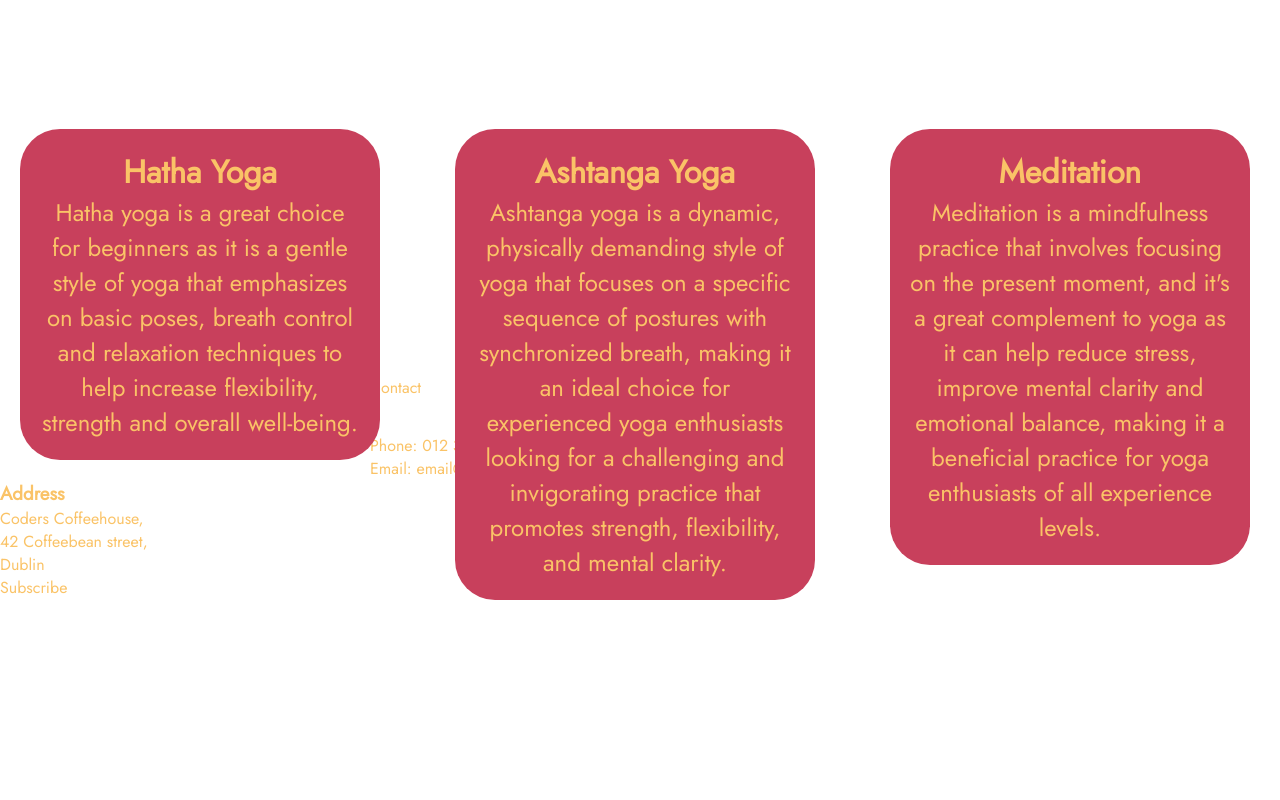
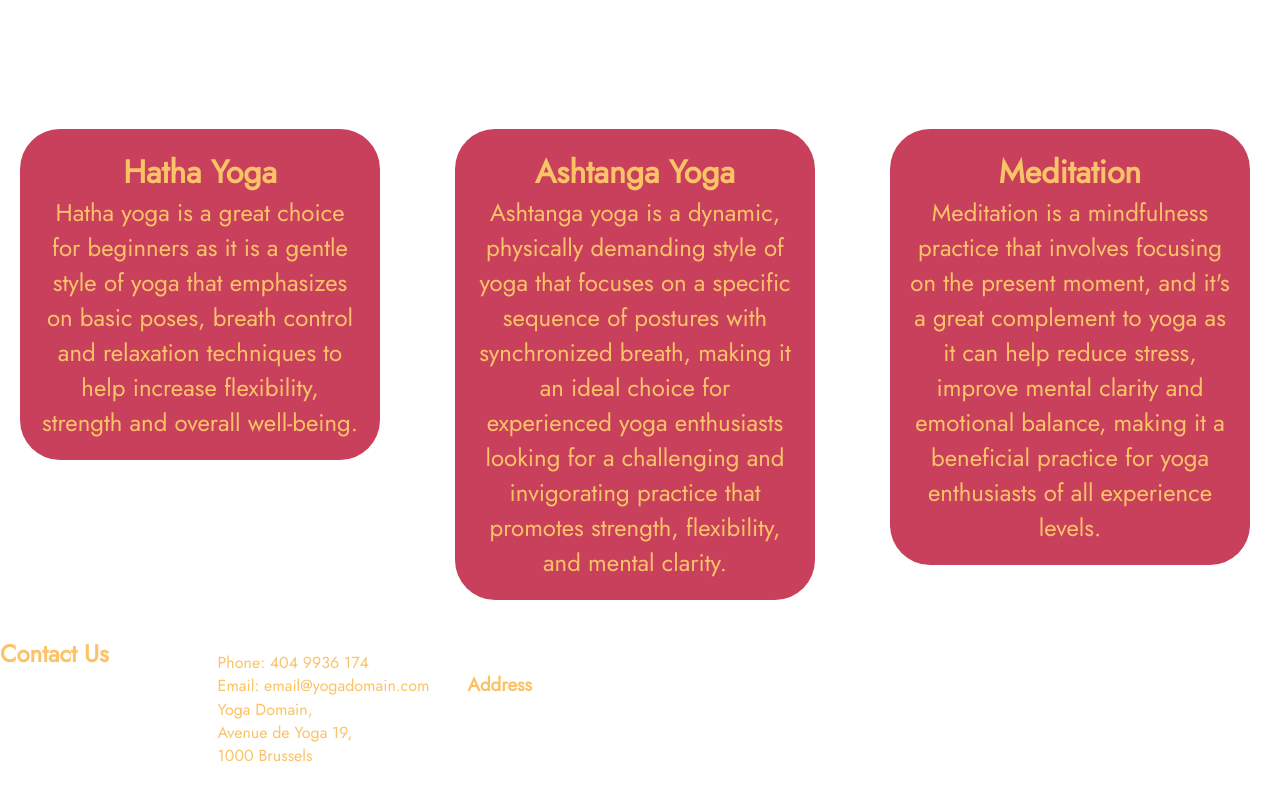
Before and after one commit to Eugene-Gwebu/New-yoga-site, a plain HTML site: page index.html in a window 1280 px wide. Shown: the part 1760-2560 px from the top of the page. Before the commit the page ends 2375 px from the top, so only its background shows below. Drawn offline with Linux system fonts and the light colour scheme.

Commit message:
Add logo, and nav elements changes

```diff
--- a/assets/css/style.css
+++ b/assets/css/style.css
@@ -20,6 +20,12 @@ header {
     z-index: 2;
 }
 
+nav {
+    width: 50%;
+    display: inline-block;
+    text-align: right;
+}
+
 h1 {
     font-family: Jost, Helvetica, sans-serif;
     text-transform: uppercase;
@@ -32,8 +38,9 @@ h2 {
 }
 
 #logo {
-    float: left;
-    margin-left: 1em;
+    width: 49%;
+    display: inline-block;
+    text-align: center;
     font-size: 200%;
     color: #fac367;
 }
@@ -51,10 +58,10 @@ h2 {
 
 
 #menu li {
-    float: right;
     list-style-type: none;
     margin-right: 1em;
     text-transform: uppercase;
+    display: inline-block;
 }
 
 #menu a {
@@ -221,3 +228,21 @@ aside>p {
 .classes-box>p {
     font-size: x-large;
 }
+
+/* Contact Section */
+
+#contact {
+    height: 640px;
+    padding-top: 260px;
+}
+
+.contact-box-container {
+    width: 66%;
+    margin: 0 auto;
+}
+
+.contact-box-left {
+    width: 250px;
+    margin-top: -20px;
+    float: left;
+}
--- a/index.html
+++ b/index.html
@@ -117,21 +117,22 @@
             </p>
         </div>
     </section>
-    <section id="contact">Contact
-        <h2 class="text-center">Contact Us</h2>
+    <section id="contact">
+        <h2 class="contact-center">Contact Us</h2>
         <div class="contact-box-container">
             <div class="contact-box-left">
-                <span class="bold">Phone: </span>
-                <span>012 345 678 910</span>
+                <div>
+                    <span class="bold">Phone: </span>
+                    <span>404 9936 174</span>
+                </div>
+                <div>
+                    <span class="bold">Email: </span>
+                    <span>email@yogadomain.com</span>
+                </div>
             </div>
-            <div>
-                <span class="bold">Email: </span>
-                <span>email@coderscoffeehouse.com</span>
-            </div>
-
             <div class="contact-box-right">
                 <h3>Address</h3>
-                <p>Coders Coffeehouse,<br>42 Coffeebean street,<br>Dublin</p>
+                <p>Yoga Domain,<br>Avenue de Yoga 19,<br>1000 Brussels</p>
             </div>
         </div>
 
```
